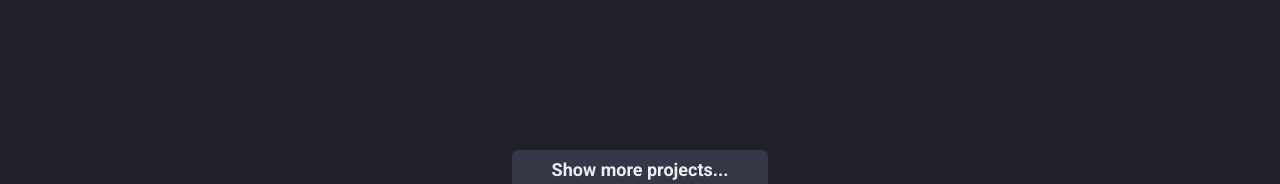
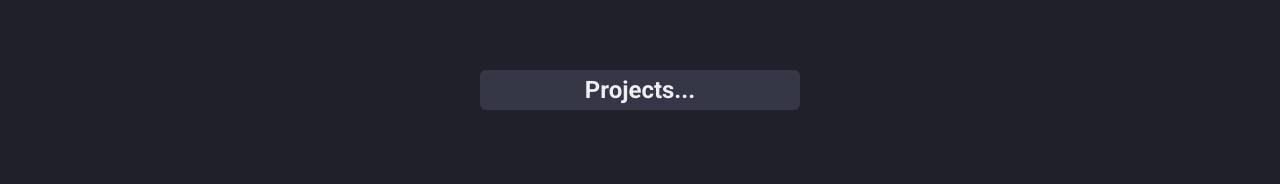
Before and after one commit to lecamilotti/portifolioV2.1, a Next.js app: page / in a window 1280 px wide. Shown: the part 2282-2466 px from the top of the page. After the commit the page ends 2400 px from the top, so only its background shows below. Built offline with nearby package versions, Linux system fonts and the light colour scheme.

Commit message:
project fixing some issues

```diff
--- a/src/components/Portifolio/index.tsx
+++ b/src/components/Portifolio/index.tsx
@@ -2,7 +2,6 @@ import {
   Box,
   Button,
   Flex,
-  Grid,
   GridItem,
   HStack,
   Image,
@@ -27,7 +26,7 @@ const myProjects = () => {
   return projects.map((project: projectProps) => {
     return (
       <Flex direction="column" h="100vh" key={project.name}>
-        <SimpleGrid flex="1" gap="4" minChildWidth="320px" align="flex-start">
+        <SimpleGrid flex="1" gap="4" minChildWidth="320px" m="auto" p="auto" justifyContent="center" align="center">
           <Box p={["6", "8"]} bg="gray.800" borderRadius={8} pb="4">
             <Box
               as="a"
@@ -112,17 +111,17 @@ export default function Portifolio() {
     for (let i = 0; i < myProjects().length; i++) {
       return (
         <>
-          <Flex flex="1" justify="center" align="center" ml="30%">
+          <Flex flex="1" h="80vh" justify="center" align="center" mt="5rem">
             {myProjects()[i]}
           </Flex>
           <HStack>
             <Button
               as="a"
-              w="20%"
+              w="20rem"
               bg="gray.700"
               m="auto"
               p="auto"
-              fontSize={["sm", "md", "lg"]}
+              fontSize="1.5rem"
               mt="2rem"
               cursor="pointer"
               alignContent="center"
@@ -131,7 +130,7 @@ export default function Portifolio() {
               transition="all 0.3s ease-in-out"
               onClick={() => setShowProjects(true)}
             >
-              {showProjects ? "Show less projects..." : "Show more projects..."}
+              {showProjects ? "Hide" : "Projects..."}
             </Button>
           </HStack>
         </>
@@ -140,17 +139,17 @@ export default function Portifolio() {
   } else {
     return (
       <>
-        <Flex flex="1" justify="center">
+        <Flex flex="1" h="80vh" justify="center" align="center" mt="5rem">
           {myProjects()}
         </Flex>
         <HStack>
           <Button
             as="a"
-            w="20%"
+            w="20rem"
             bg="gray.700"
             m="auto"
             p="auto"
-            fontSize={["sm", "md", "lg"]}
+            fontSize="1.5rem"
             mt="2rem"
             cursor="pointer"
             alignContent="center"
@@ -159,7 +158,7 @@ export default function Portifolio() {
             transition="all 0.3s ease-in-out"
             onClick={() => setShowProjects(false)}
           >
-            {!showProjects ? "Show more projects..." : "Show less projects..."}
+            {!showProjects ? "Projects..." : "Hide"}
           </Button>
         </HStack>
       </>
```
